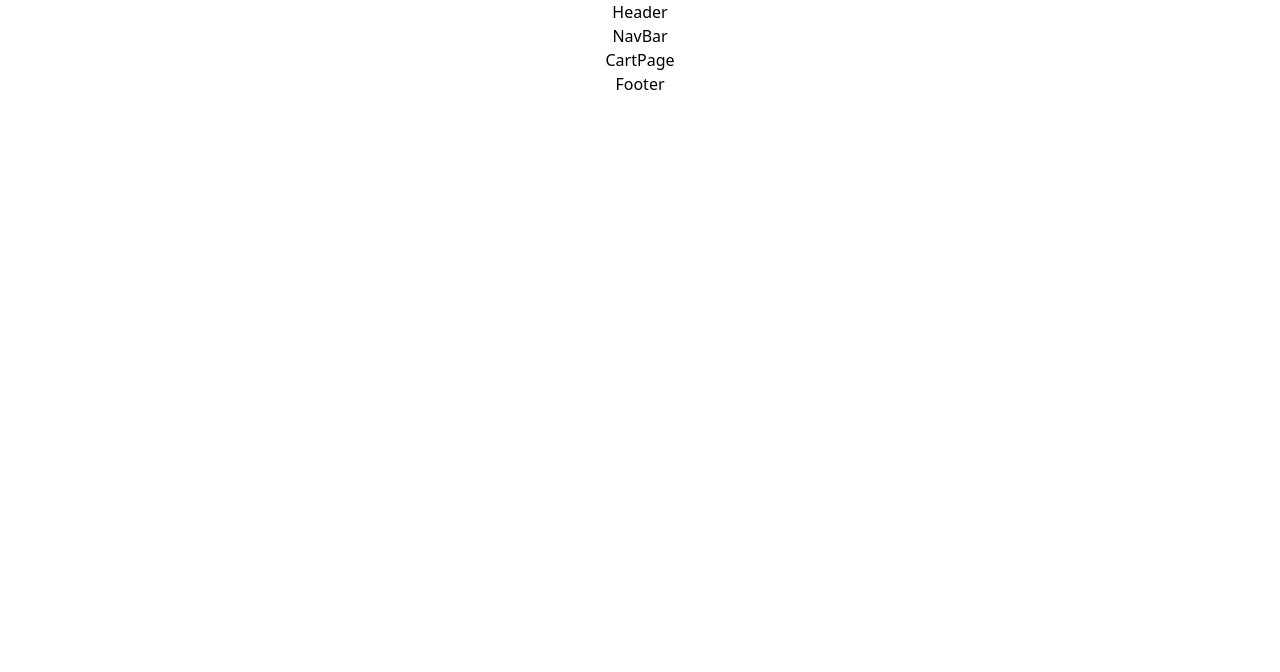
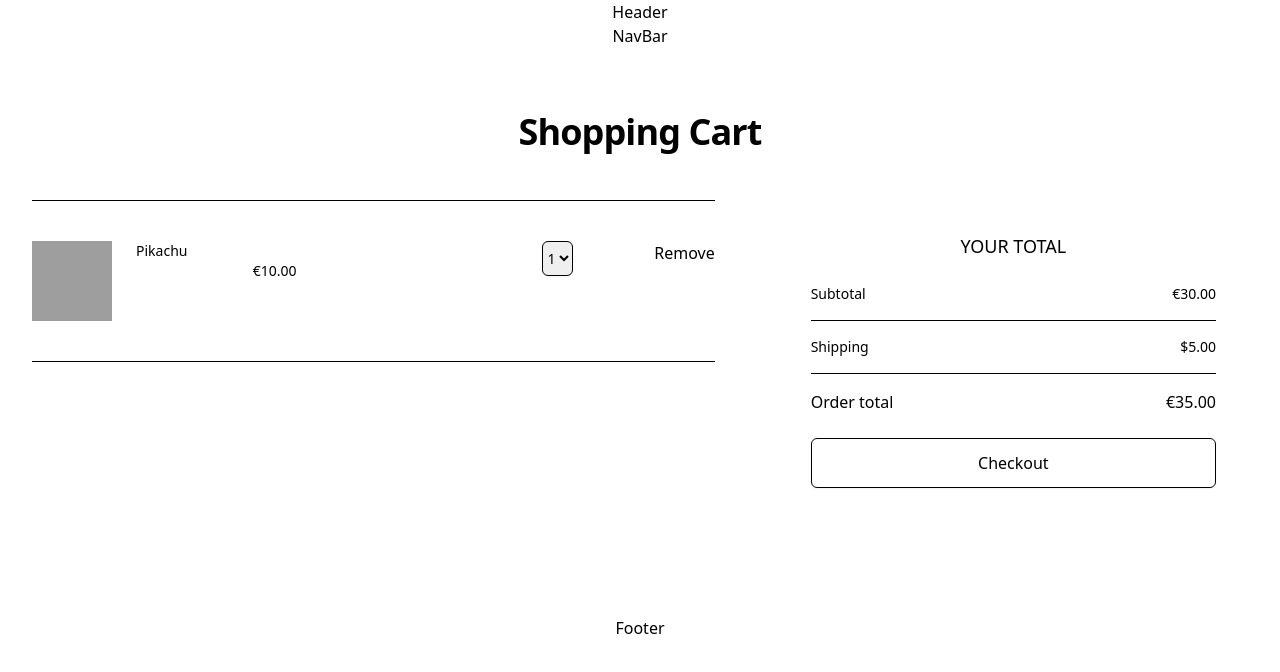
Before and after one commit to Hub-Mo-Amotek/E-commerce-webshop, a React (Create React App) app in the folder webshop-frontend/: page /cart in a window 1280 px wide. Shown: the top 672 px of the page. Built offline with nearby package versions, Linux system fonts and the light colour scheme; grey boxes are pictures that could not be loaded; the HTML template or start-up script is replaced by a standard one.

Commit message:
layout + buttons Car-page

```diff
--- a/webshop-frontend/src/routes/CartPage.js
+++ b/webshop-frontend/src/routes/CartPage.js
@@ -1,9 +1,103 @@
-import React from 'react'
+const CartPage = () => {
+    return (
+        <div className="cartPage">
+            <div className="max-w-2xl mx-auto pt-16 pb-24 px-4 sm:px-6 lg:max-w-7xl lg:px-8">
+                <h1 className="text-3xl font-extrabold tracking-tight text-gray-900 sm:text-4xl">Shopping Cart</h1>
+                <form className="mt-12 lg:grid lg:grid-cols-12 lg:gap-x-12 lg:items-start xl:gap-x-16">
+                    <section aria-labelledby="cart-heading" className="lg:col-span-7">
 
-const CartPage = () => {
-  return (
-    <div>CartPage</div>
-  )
+                        <ul role="list" className="border-t border-b border-gray divide-y divide-gray">
+                                <li className="flex py-6 sm:py-10">
+                                    {/*IMAGE*/}
+                                    <div className="flex-shrink-0">
+                                        <img
+                                            src="#"
+                                            alt="pokemon"
+                                            className="object-center object-cover sm:w-20 sm:h-20"/>
+                                    </div>
+
+                                    <div className="flex-1 flex flex-col justify-between sm:ml-6">
+                                        <div className="relative pr-5 sm:grid sm:grid-cols-2 sm:gap-x-6 sm:pr-0">
+                                            <div>
+                                            {/*NAME*/}
+                                            <div className="flex justify-between">
+                                                <h3 className="text-sm">
+                                                    <p> Pikachu </p>
+                                                </h3>
+                                            </div>
+                                            {/*PRICE*/}
+                                                <p className="text-sm font-medium text-gray-900"> €10.00 </p>
+                                            </div>
+                                            {/*QUANTITY*/}
+                                            <div className="mt-4 sm:mt-0 sm:pr-9">
+                                                <select
+                                                    className="max-w-full rounded-md border border-gray-200 py-1.5 text-base leading-5 font-medium text-gray-700 text-left shadow-sm focus:outline-none focus:ring-1 focus:ring-indigo-500 focus:border-indigo-500 sm:text-sm"
+                                                >
+                                                    <option value={1}>1</option>
+                                                    <option value={2}>2</option>
+                                                    <option value={3}>3</option>
+                                                    <option value={4}>4</option>
+                                                    <option value={5}>5</option>
+                                                    <option value={6}>6</option>
+                                                    <option value={7}>7</option>
+                                                    <option value={8}>8</option>
+                                                </select>
+                                                {/*DELETE*/}
+                                                <div className="absolute top-0 right-0">
+                                                    <button type="button"
+                                                            className="-m-2 p-2 inline-flex text-gray-400 hover:text-gray-500">
+                                                        <span>Remove</span>
+                                                    </button>
+                                                </div>
+                                            </div>
+                                        </div>
+                                    </div>
+                                </li>
+                        </ul>
+                    </section>
+
+                    {/* TOTAL-PRICE */}
+                    <section
+                        className="mt-16 bg-gray-50 rounded-lg px-4 py-6 sm:p-6 lg:p-8 lg:mt-0 lg:col-span-5"
+                    >
+                        <h2 id="summary-heading" className="text-lg font-medium text-gray-900">
+                            YOUR TOTAL
+                        </h2>
+
+                        <dl className="mt-6 space-y-4">
+                            <div className="flex items-center justify-between">
+                                <dt className="text-sm text-gray-600">Subtotal</dt>
+                                <dd className="text-sm font-medium text-gray-900">€30.00</dd>
+                            </div>
+                            <div className="border-t border-gray-200 pt-4 flex items-center justify-between">
+                                <dt className="flex items-center text-sm text-gray-600">
+                                    <span>Shipping</span>
+                                    <a href="#" className="ml-2 flex-shrink-0 text-gray-400 hover:text-gray-500">
+                                        <span className="sr-only">Learn more about how shipping is calculated</span>
+                                    </a>
+                                </dt>
+                                <dd className="text-sm font-medium text-gray-900">$5.00</dd>
+                            </div>
+
+                            <div className="border-t border-gray-200 pt-4 flex items-center justify-between">
+                                <dt className="text-base font-medium text-gray-900">Order total</dt>
+                                <dd className="text-base font-medium text-gray-900">€35.00</dd>
+                            </div>
+                        </dl>
+
+                        <div className="mt-6">
+                            <button
+                                type="submit"
+                                className="w-full bg-indigo-600 border border-transparent rounded-md shadow-sm py-3 px-4 text-base font-medium text-white hover:bg-indigo-700 focus:outline-none focus:ring-2 focus:ring-offset-2 focus:ring-offset-gray-50 focus:ring-indigo-500"
+                            >
+                                Checkout
+                            </button>
+                        </div>
+                    </section>
+                </form>
+            </div>
+        </div>
+    )
 }
 
 export default CartPage
```
